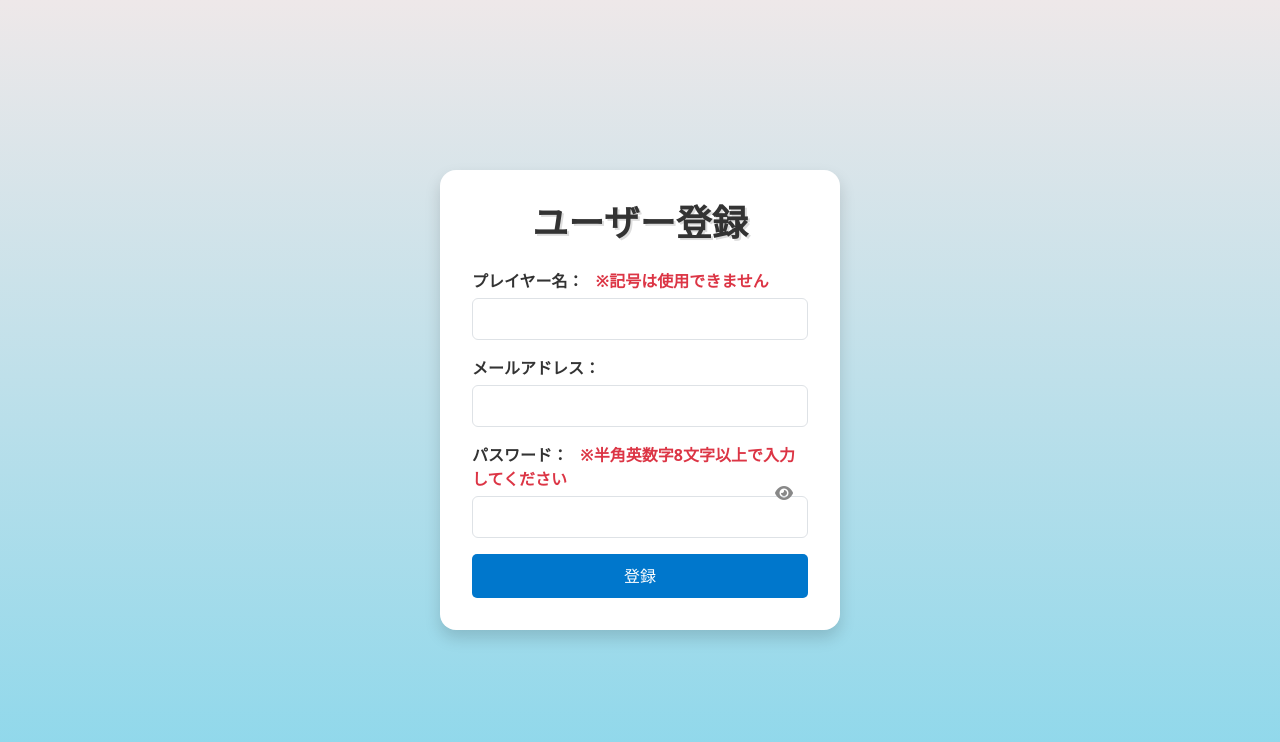
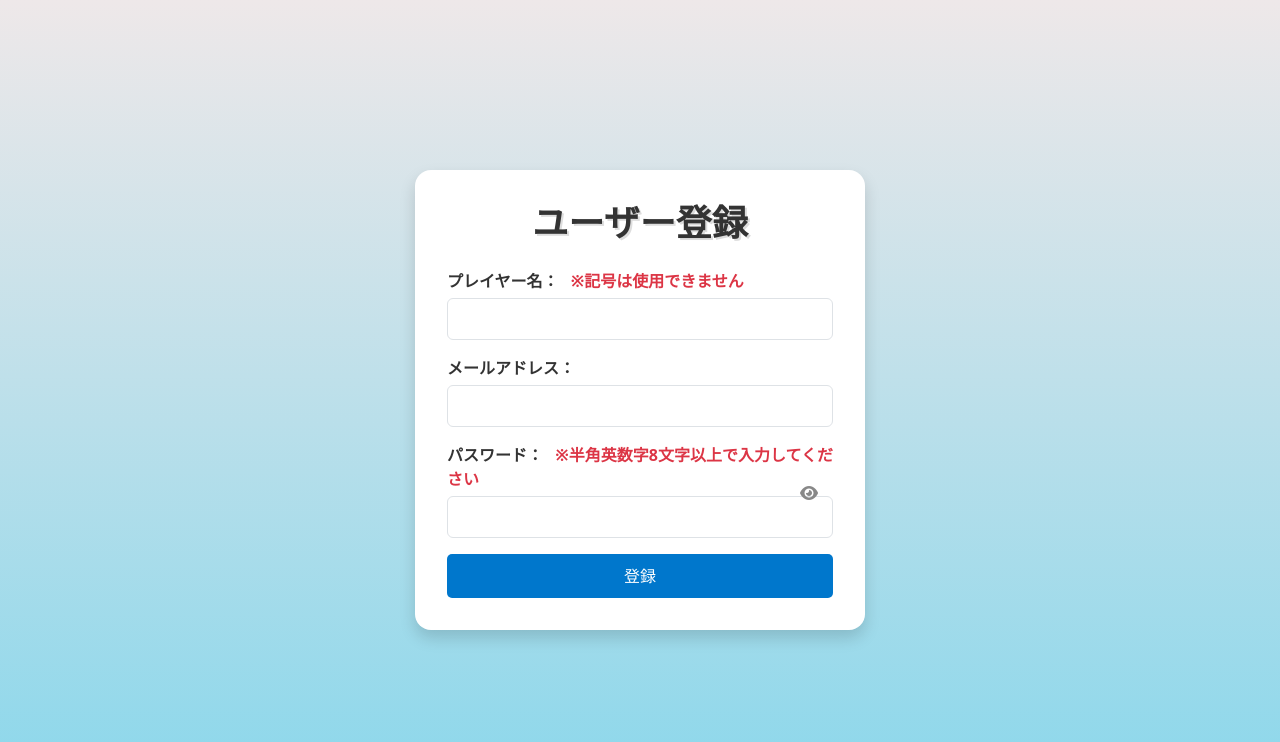
Before and after one commit to yuki-kobayashi/janken-game, a Spring Boot app: page /register in a window 1280 px wide. Shown: the top 742 px of the page. Run offline with Spring Boot 4, Linux system fonts and the light colour scheme; some of the project's set-up classes (security, data sources, template engines, error pages and the like) are left out, and stand-ins take their place.

Commit message:
フォームのスタイル変更

```diff
--- a/src/main/resources/static/style.css
+++ b/src/main/resources/static/style.css
@@ -61,7 +61,7 @@ h1 {
     padding: 2rem;
     border-radius: 1rem;
     box-shadow: 0 0.5rem 1rem rgba(0, 0, 0, 0.15);
-    max-width: 400px;
+    max-width: 450px;
     width: 100%;
 }
 
```
